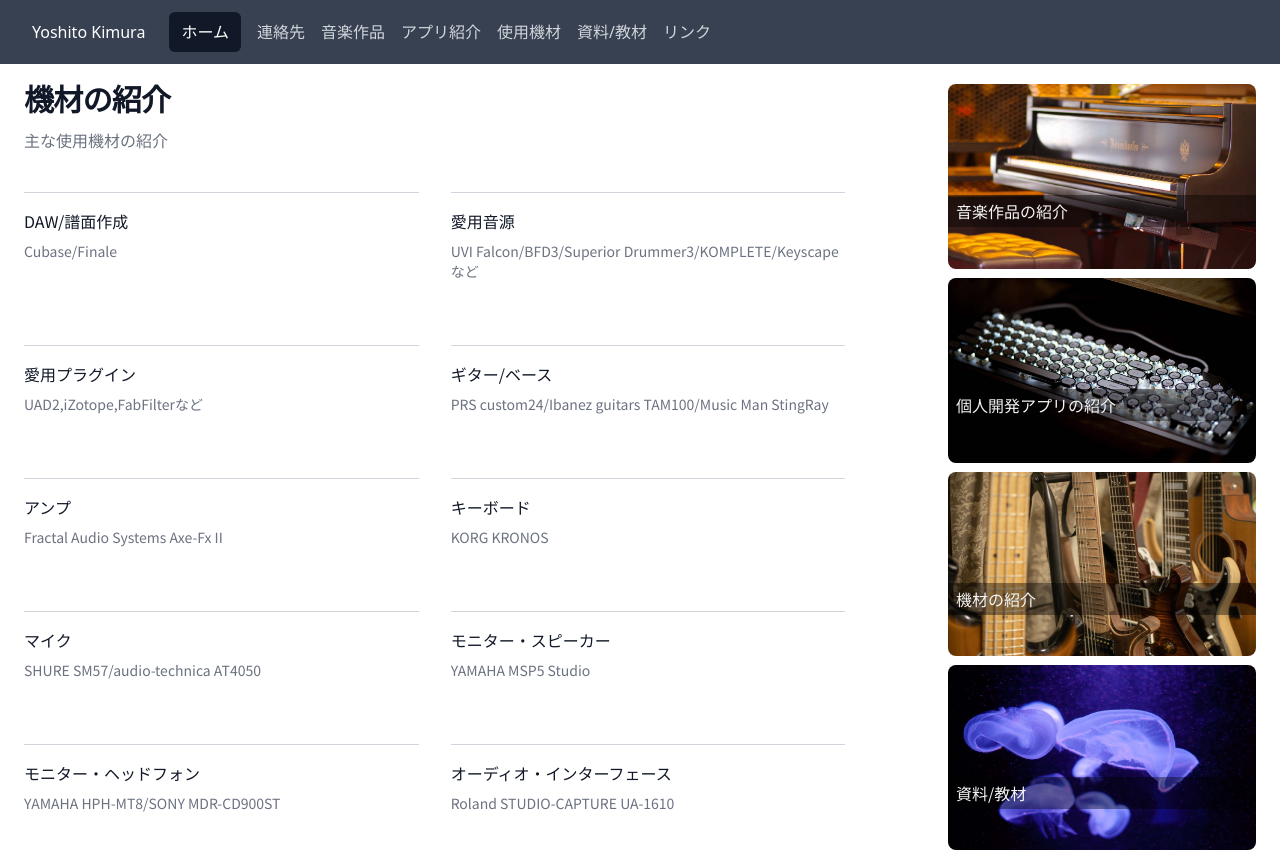
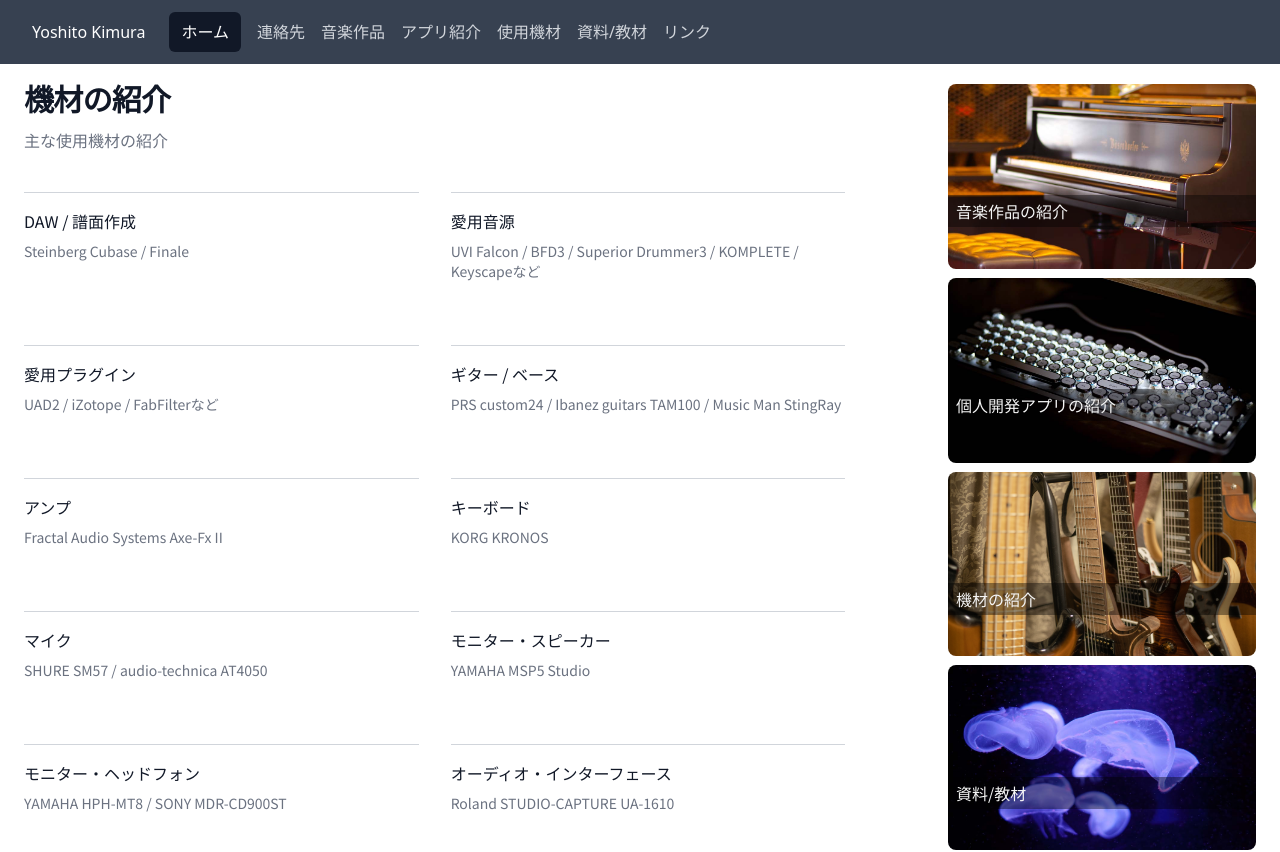
Before and after one commit to Yoshito924/my-portfolio, a Next.js app: page /gear in a window 1280 px wide. Shown: the top 852 px of the page. Built offline with nearby package versions, Linux system fonts and the light colour scheme.

Commit message:
機材テキストの修正

```diff
--- a/pages/gear.tsx
+++ b/pages/gear.tsx
@@ -8,15 +8,15 @@ import 'tailwindcss/tailwind.css'
 import Container from '@material-ui/core/Container';
 
 const features = [
-    { name: 'DAW/譜面作成', description: 'Cubase/Finale' },
-    { name: '愛用音源', description: 'UVI Falcon/BFD3/Superior Drummer3/KOMPLETE/Keyscapeなど' },
-    { name: '愛用プラグイン', description: 'UAD2,iZotope,FabFilterなど' },
-    { name: 'ギター/ベース', description: 'PRS custom24/Ibanez guitars TAM100/Music Man StingRay' },
+    { name: 'DAW / 譜面作成', description: 'Steinberg Cubase / Finale' },
+    { name: '愛用音源', description: 'UVI Falcon / BFD3 / Superior Drummer3 / KOMPLETE / Keyscapeなど' },
+    { name: '愛用プラグイン', description: 'UAD2 / iZotope / FabFilterなど' },
+    { name: 'ギター / ベース', description: 'PRS custom24 / Ibanez guitars TAM100 / Music Man StingRay' },
     { name: 'アンプ', description: 'Fractal Audio Systems Axe-Fx II' },
     { name: 'キーボード', description: 'KORG KRONOS' },
-    { name: 'マイク', description: 'SHURE SM57/audio-technica AT4050' },
+    { name: 'マイク', description: 'SHURE SM57 / audio-technica AT4050' },
     { name: 'モニター・スピーカー', description: 'YAMAHA MSP5 Studio' },
-    { name: 'モニター・ヘッドフォン', description: 'YAMAHA HPH-MT8/SONY MDR-CD900ST' },
+    { name: 'モニター・ヘッドフォン', description: 'YAMAHA HPH-MT8 / SONY MDR-CD900ST' },
     { name: 'オーディオ・インターフェース', description: 'Roland STUDIO-CAPTURE UA-1610' },
 ]
 
```
